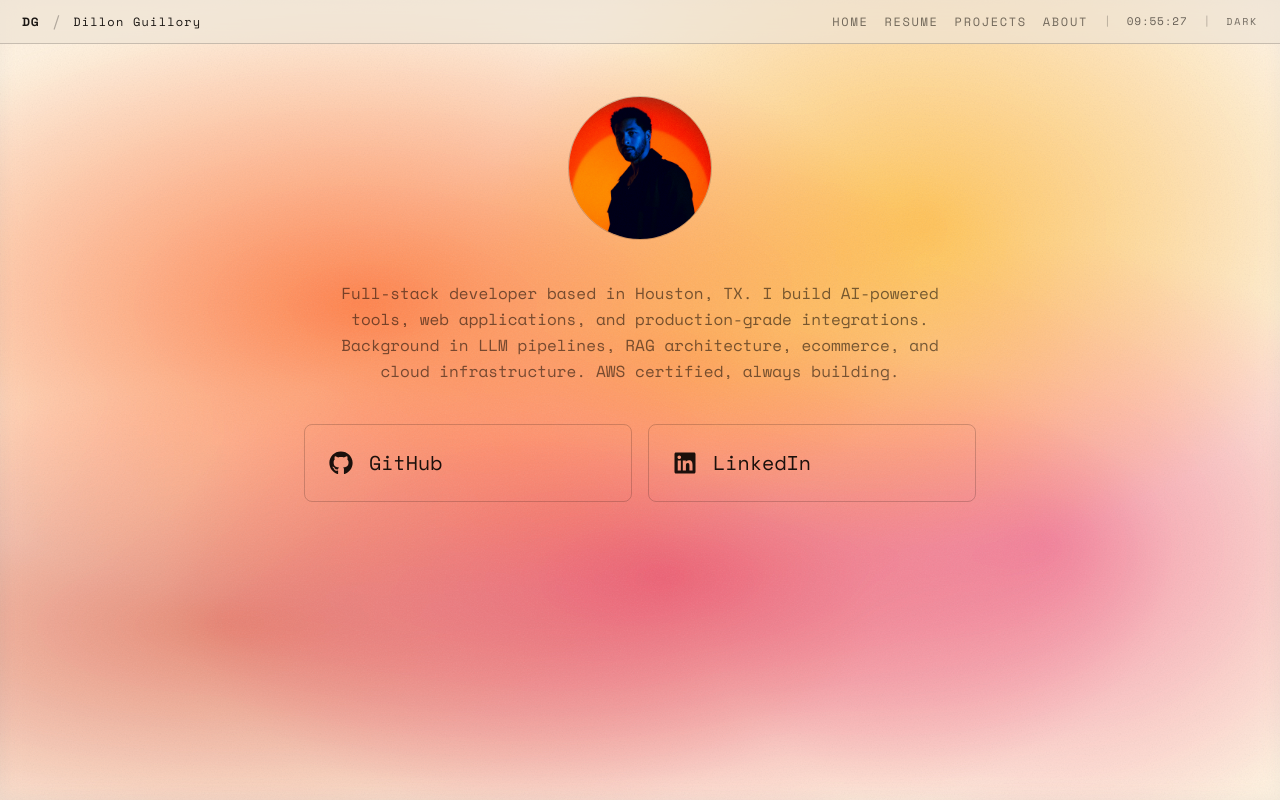
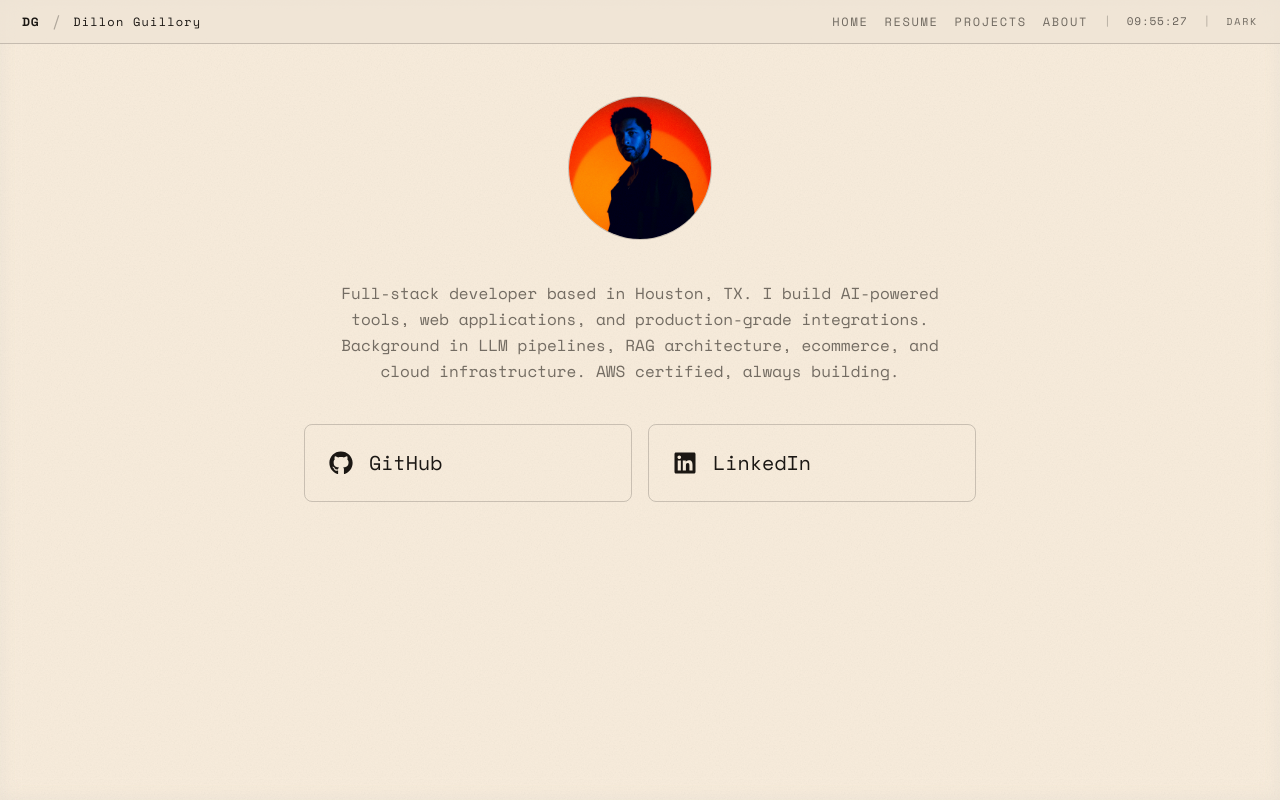
Before and after one commit to dillguill/dillguill.github.io, a Next.js app: page /about in a window 1280 px wide. Built offline with nearby package versions, Linux system fonts and the light colour scheme.

Commit message:
fix: comment out thermal-bg, restore glass and grain layers

```diff
--- a/pages/_app.js
+++ b/pages/_app.js
@@ -18,7 +18,7 @@ function MyApp({ Component, pageProps }) {
           <link rel="icon" href="/favicon.ico" />
         </Head>
         {/* Global thermal background - renders on all pages */}
-        <div className="thermal-bg"></div>
+        {/* <div className="thermal-bg"></div> */}
         <div className="glass"></div>
         <div className="grain"></div>
         <Component {...pageProps} />
```
